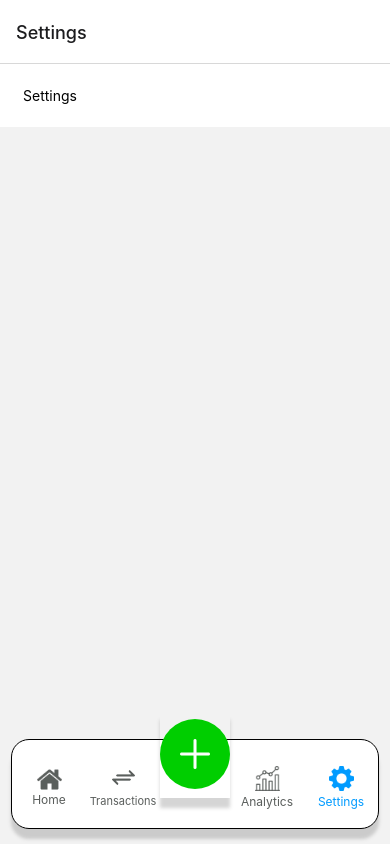
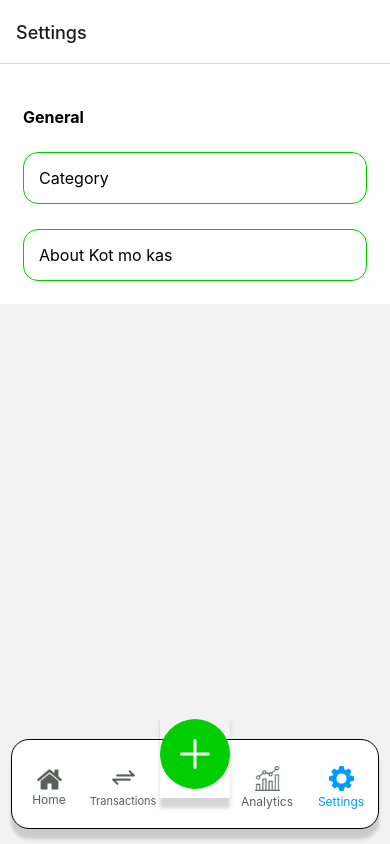
Before and after one commit to WayneA330/Monthly_Budget_Organizer, a React Native app in the folder kot_mo_kas/: screen /Settings in a window 390 px wide. Built offline with nearby package versions, Linux system fonts and the light colour scheme.

Commit message:
settings page done, icons and category left

```diff
--- a/kot_mo_kas/code/components/NavigationBar.js
+++ b/kot_mo_kas/code/components/NavigationBar.js
@@ -7,6 +7,7 @@ import Analytics from '../screens/Analytics';
 import Add from '../screens/Add';
 import Settings from '../screens/Settings';
 import Transactions from '../screens/Transactions';
+// Styles
 import styles from '../styles/Styles';
 
 const Tab = createBottomTabNavigator();
--- a/kot_mo_kas/code/screens/Settings.js
+++ b/kot_mo_kas/code/screens/Settings.js
@@ -1,13 +1,61 @@
-import * as React from 'react';
-import { Button, View, Text } from 'react-native';
+import React, { useState } from "react";
+import { Button, View, Text, TouchableOpacity, Pressable, Modal, Linking } from 'react-native';
 import { NavigationContainer } from '@react-navigation/native';
 import { createNativeStackNavigator } from '@react-navigation/native-stack';
 import styles from '../styles/Styles';
 
 export default function Settings({navigation}) {
+
+    const [modalVisible, setModalVisible] = useState(false);
+
+    const onPress = () => navigation.navigate('');
+
     return(
         <View style={styles.container}>
-            <Text>Settings</Text>
+            <View style={styles.settings_container}>
+                {/* Modal for About */}
+                <Modal
+                    animationType="slide"
+                    visible={modalVisible}
+                    presentationStyle='pageSheet'
+                    onRequestClose={() => {
+                    setModalVisible(!modalVisible);
+                    }}
+                >
+                    <View style={styles.setting_centeredView}>
+                        <View style={styles.setting_modalView}>
+                            <Text style={{fontSize: 27, marginBottom: 10}}>Kot mo kas</Text>
+                            <Text style={{fontSize: 16, marginBottom: 10}}>Version: 1.0.0</Text>
+                            <Text style={{fontSize: 16, textAlign: "center"}}>Contact me:</Text>
+                            <Text
+                                style={{fontSize: 16, color: 'blue', marginTop: 0}}
+                                onPress={()=> Linking.openURL('mailto:waynecelestin.a3@gmail.com')}>
+                                waynecelestin.a3@gmail.com
+                            </Text>
+                            <Text style={{fontSize: 16, marginTop: 10}}>Developed By: Wayne Célestin</Text>
+
+                        </View>
+                        <Pressable
+                            style={styles.setting_buttonClose}
+                            onPress={() => setModalVisible(!modalVisible)}
+                            >
+                                <Text style={{fontSize: 16}}>Close</Text>
+                            </Pressable>
+                    </View>
+                </Modal>
+
+                <Text style={{fontWeight: 'bold', fontSize: 16, marginBottom: 25, marginTop: 20}}>General</Text>
+                <TouchableOpacity
+                        style={styles.setting_category_btn}
+                        onPress={onPress}>
+                            <Text style={{color: '#000000', fontSize: 16}}>Category</Text>
+                </TouchableOpacity>
+                <TouchableOpacity
+                        style={styles.setting_about_btn}
+                        onPress={() => setModalVisible(true)}>
+                            <Text style={{color: '#000000', fontSize: 16}}>About Kot mo kas</Text>
+                </TouchableOpacity>
+            </View>
         </View>
     );
 }
--- a/kot_mo_kas/code/styles/Styles.js
+++ b/kot_mo_kas/code/styles/Styles.js
@@ -2,7 +2,7 @@ import { StyleSheet } from "react-native";
 
 const styles = StyleSheet.create({
     container: {
-        backgroundColor: '#fff',
+        backgroundColor: '#ffffff',
         padding: 23
     },
     // Navigation Bar Shadow
@@ -58,7 +58,46 @@ const styles = StyleSheet.create({
         marginLeft: 'auto',
         marginRight: 'auto',
         borderRadius: 10
-    }
+    },
+    // Settings
+    settings_container: {
+
+    },
+    setting_category_btn: {
+        borderColor: '#00ce00',
+        borderWidth: 1,
+        padding: 15,
+        borderRadius: 15
+    },
+    setting_about_btn: {
+        borderColor: '#00ce00',
+        borderWidth: 1,
+        padding: 15,
+        borderRadius: 15,
+        marginTop: 25
+    },
+    setting_centeredView: {
+        flex: 1,
+        justifyContent: "center",
+        alignItems: "center",
+        marginTop: 22
+    },
+    setting_modalView: {
+        display: 'flex',
+        justifyContent: "space-around",
+        // borderWidth:1,
+        backgroundColor: "white",
+        alignItems: "center",
+        height: 160
+    },
+    setting_buttonClose: {
+        marginTop: 25,
+        backgroundColor: "#ffffff",
+        borderRadius: 5,
+        borderWidth: 1,
+        padding: 15,
+        elevation: 2
+      },
 });
 
 export default styles;
```
